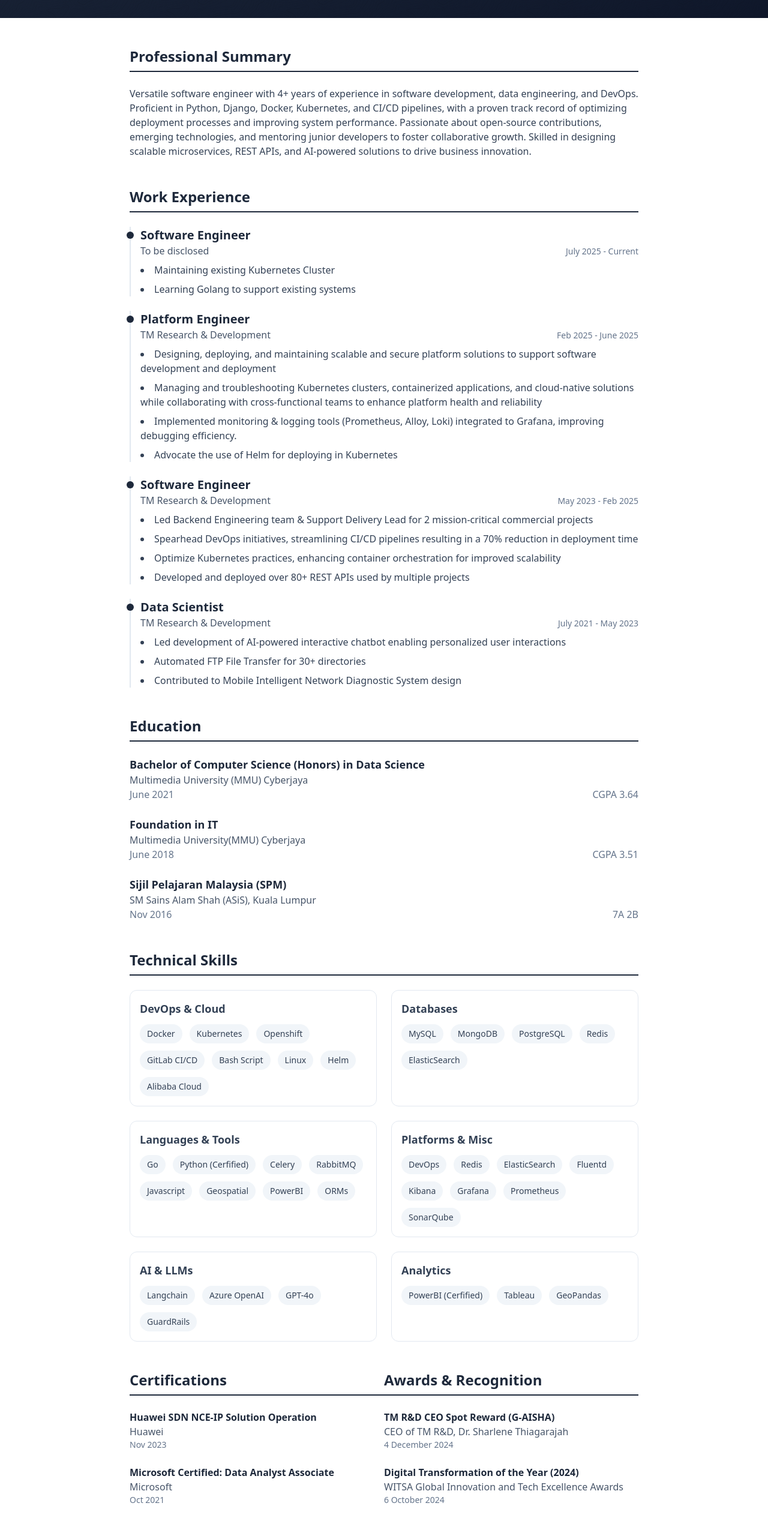
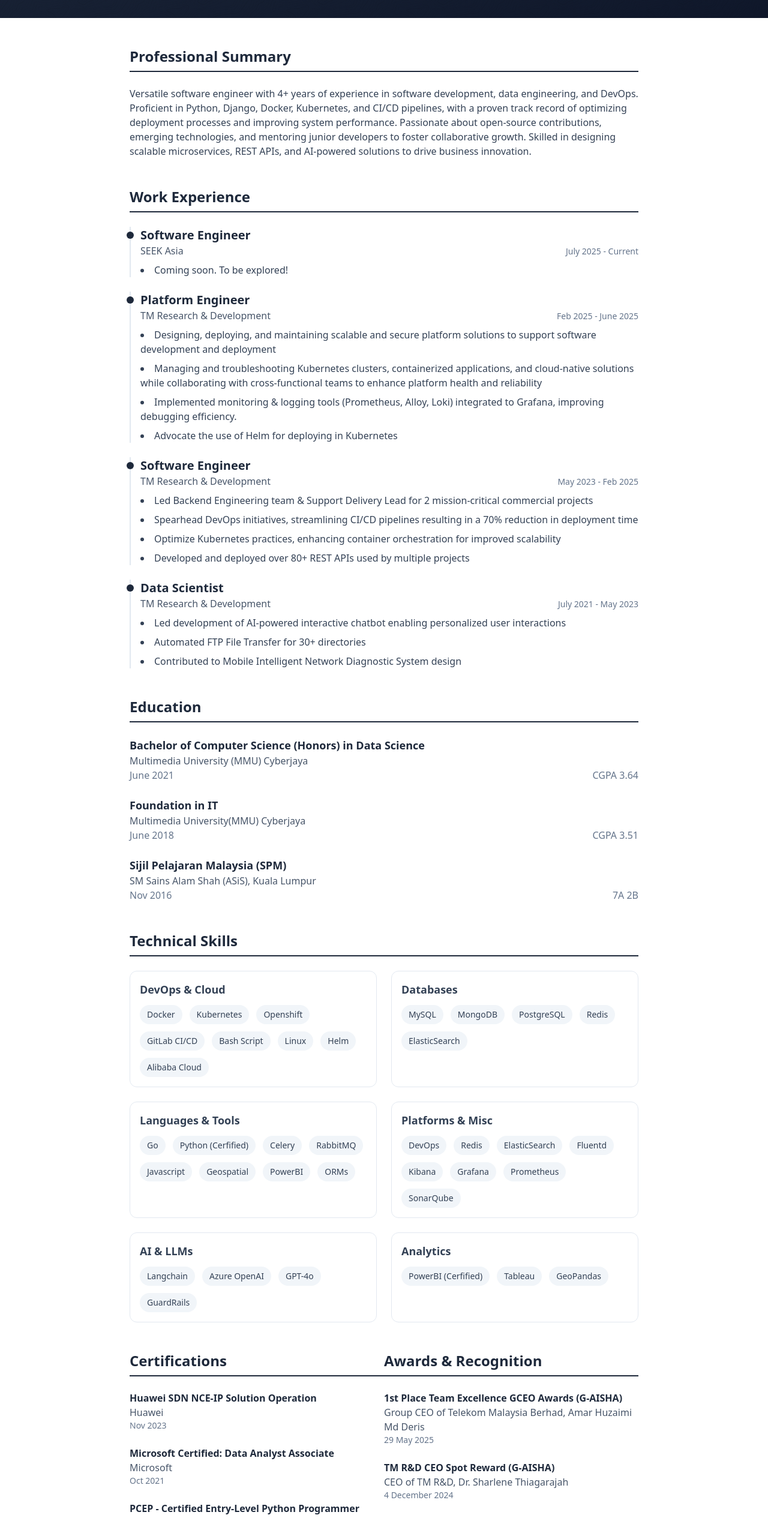
Before and after one commit to wzharith/cv-resume, a Next.js app: page / in a window 1280 px wide. Shown: the part 234-2764 px from the top of the page at 60% size. Built offline with nearby package versions, Linux system fonts and the light colour scheme.

Commit message:
Update cv-data.ts

```diff
--- a/src/data/cv-data.ts
+++ b/src/data/cv-data.ts
@@ -57,11 +57,10 @@ export const cvData: CVData = {
     experience: [
       {
         title: "Software Engineer",
-        company: "To be disclosed",
+        company: "SEEK Asia",
         date: "July 2025 - Current",
         points: [
-          "Maintaining existing Kubernetes Cluster",
-          "Learning Golang to support existing systems",
+          "Coming soon. To be explored!",
         ],
       },
       {
@@ -158,6 +157,11 @@ export const cvData: CVData = {
     ],
     awards: [
       {
+        title: "1st Place Team Excellence GCEO Awards (G-AISHA)",
+        issuer: "Group CEO of Telekom Malaysia Berhad, Amar Huzaimi Md Deris",
+        date: "29 May 2025",
+      },
+      {
         title: "TM R&D CEO Spot Reward (G-AISHA)",
         issuer: "CEO of TM R&D, Dr. Sharlene Thiagarajah",
         date: "4 December 2024",
```
